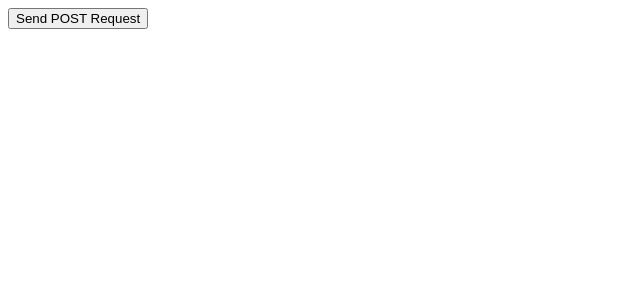
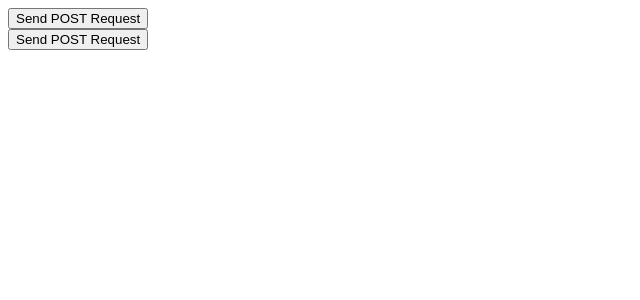
Before and after one commit to imbrsk/CleanCode, a React (Vite) app in the folder react-frontend/: page / in a window 1280 px wide. Shown: the top 300 px of the page, without its empty margins (0-640 px from the left). Built offline with nearby package versions, Linux system fonts and the light colour scheme.

Commit message:
added button

```diff
--- a/react-frontend/src/main.jsx
+++ b/react-frontend/src/main.jsx
@@ -5,5 +5,6 @@ import RocketPostRequest from './App.jsx'
 ReactDOM.createRoot(document.getElementById('root')).render(
   <React.StrictMode>
     <RocketPostRequest />
+    <RocketPostRequest />
   </React.StrictMode>,
 )
```
